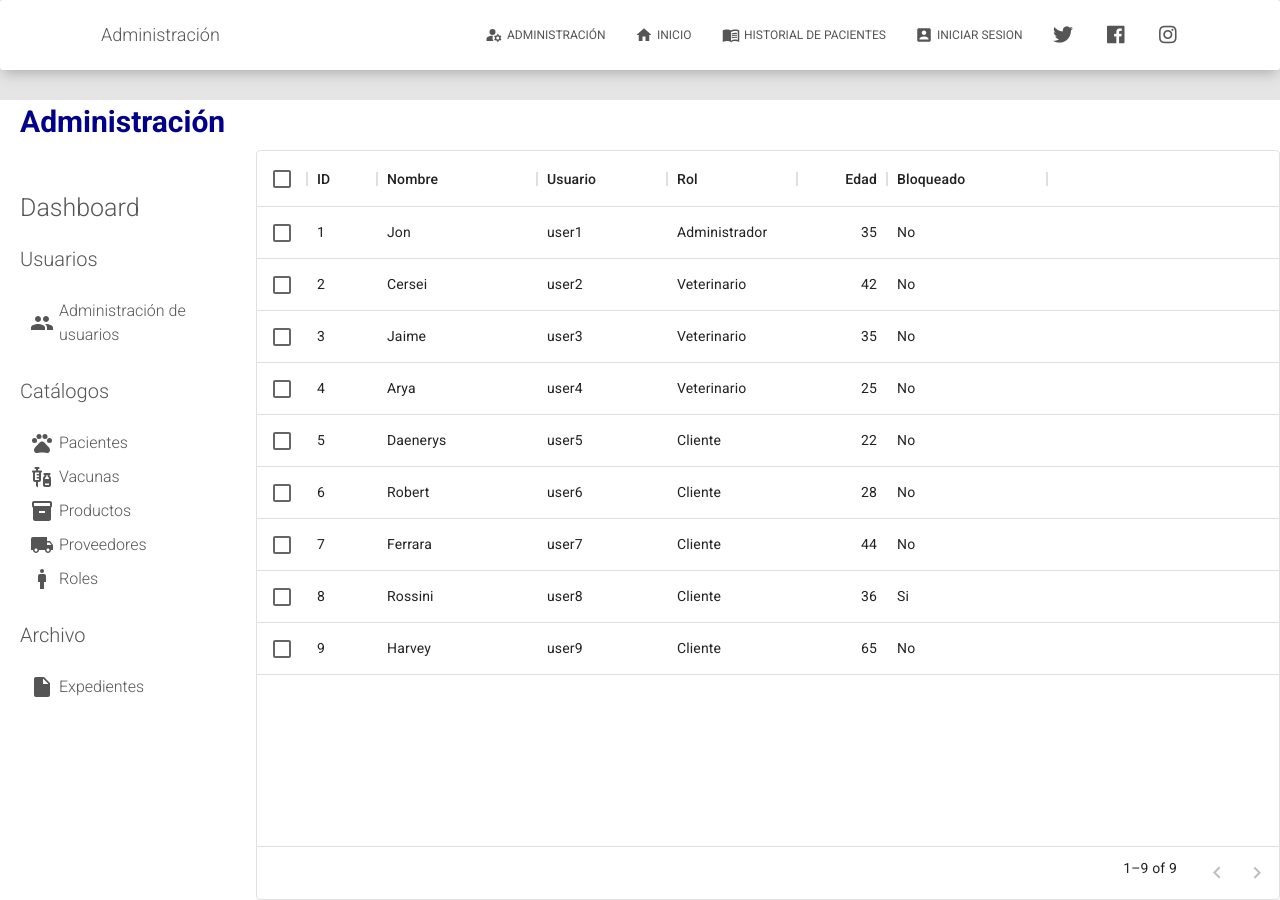
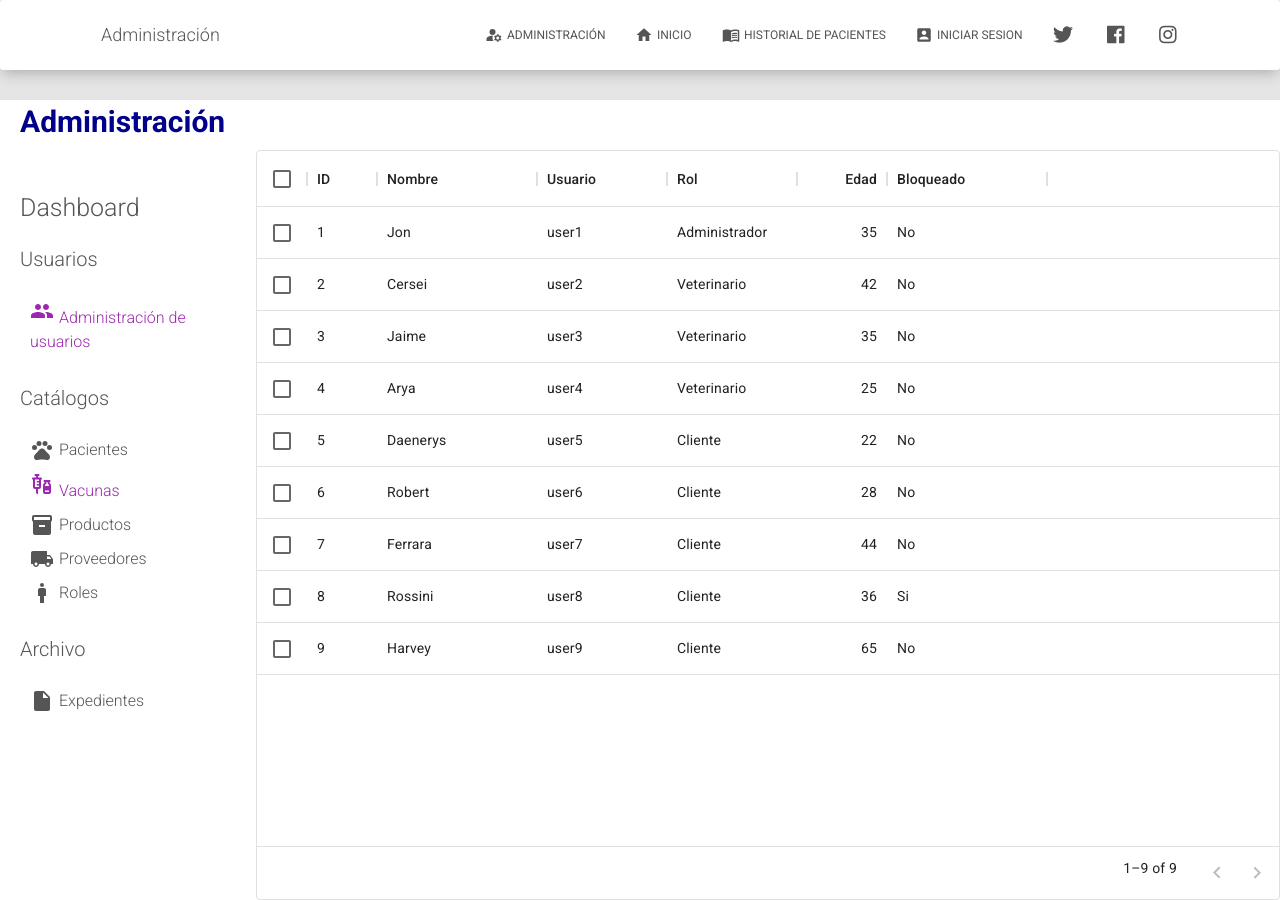
Before and after one commit to Nighfire3250/Repoveterinaria, a React (Create React App) app: page /admin-page in a window 1280 px wide. Built offline with nearby package versions, Linux system fonts and the light colour scheme.

Commit message:
admin botones

```diff
--- a/src/components/Sidebar/Sidebar.jsx
+++ b/src/components/Sidebar/Sidebar.jsx
@@ -17,8 +17,10 @@ export default function Sidebar() {
           <h3 className="sidebarTitle">Usuarios</h3>
           <ul className="sidebarList">
             <li className="sidebarListItem">
-              <GroupIcon className="sidebarIcons" />
-              Administración de usuarios
+              <a href="http://localhost:3000/admin-page/">
+                <GroupIcon className="sidebarIcons" />
+                Administración de usuarios
+              </a>
             </li>
           </ul>
         </div>
@@ -30,8 +32,10 @@ export default function Sidebar() {
               Pacientes
             </li>
             <li className="sidebarListItem">
-              <VaccinesIcon className="sidebarIcons" />
-              Vacunas
+              <a href="http://localhost:3000/admin-page/catVac">
+                <VaccinesIcon className="sidebarIcons" />
+                Vacunas
+              </a>
             </li>
             <li className="sidebarListItem">
               <InventoryIcon className="sidebarIcons" />
```
